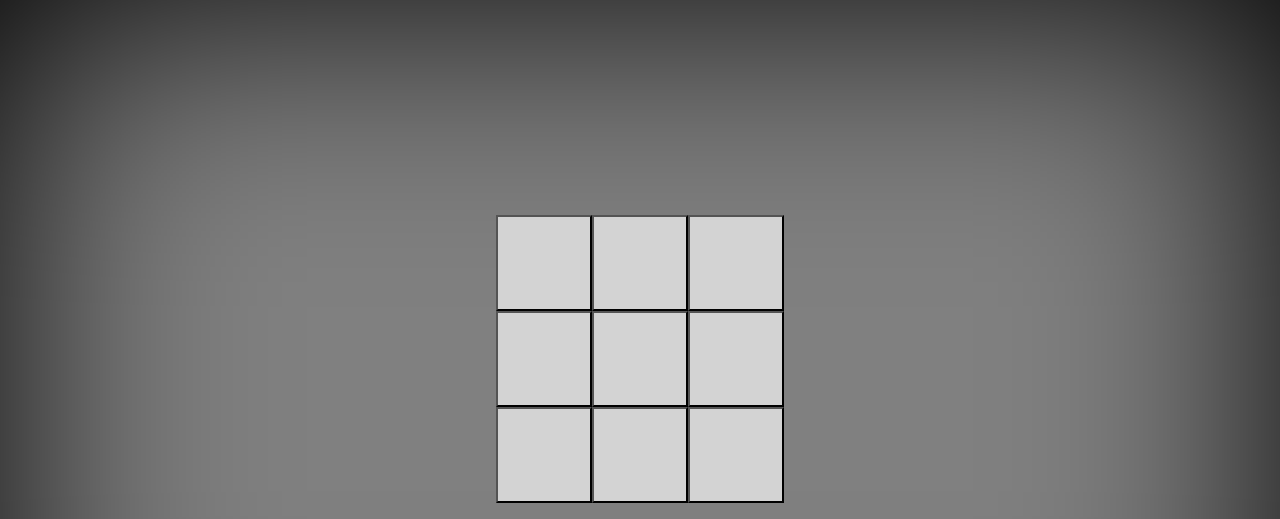
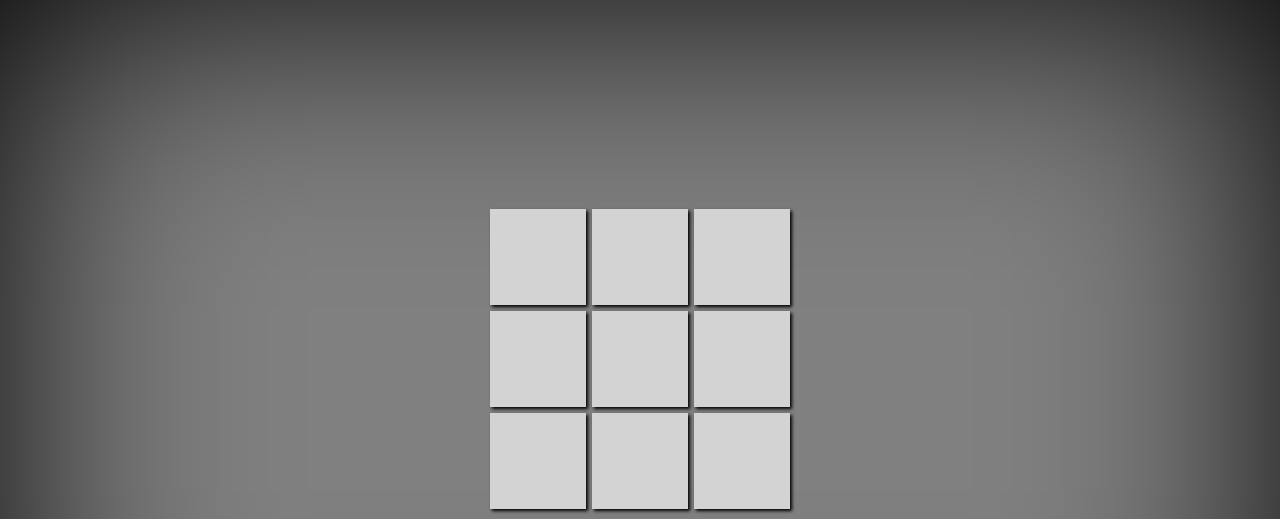
Before and after one commit to dougMR/tic-tac-toe, a plain HTML site: page index.html in a window 1280 px wide. Shown: the top 519 px of the page. Drawn offline with Linux system fonts and the light colour scheme.

Commit message:
changed buttons to divs

```diff
--- a/style.css
+++ b/style.css
@@ -18,7 +18,8 @@ h1 {
     font-style: italic;
 }
 
-#board button {
+#board .button {
+    display: inline-block;
     position: relative;
     font-size: 4rem;
     color: #222;
@@ -30,8 +31,10 @@ h1 {
     vertical-align: middle;
     line-height: 0;
     background-color: lightgrey;
+    margin: 0.2rem;
+    box-shadow: 0.1rem 0.1rem 0.2rem black;
 }
-#board button:after {
+#board .button:after {
     content:"";
     /* pointer-events: none; */
     position:absolute;
@@ -46,6 +49,6 @@ h1 {
     transition: all 1s;
     /* -webkit-transition: opacity 1s; */
 }
-#board button.filled:after {
+#board .button.filled:after {
     opacity: 0;
 }
--- a/tic_tac_toe.js
+++ b/tic_tac_toe.js
@@ -30,11 +30,11 @@ const initHTML = () => {
         colNum = 0;
         for (const col of row) {
             // Give buttons data-row and data-col attributes for targeting them later
-            html += `<button id="b${buttonNum}" data-row="${rowNum}" data-col="${colNum}"  class="${
+            html += `<div class="button" id="b${buttonNum}" data-row="${rowNum}" data-col="${colNum}"  class="${
                 col ? "filled" : ""
             }" onclick="buttonClicked(event)">${
                 col || "&nbsp;&nbsp;"
-            }</button>`;
+            }</div>`;
 
             buttonNum++;
             colNum++;
@@ -55,7 +55,7 @@ const updateHTML = () => {
         colNum = 0;
         for (const col of row) {
             const btn = document.querySelector(
-                `button[data-row="${rowNum}"][data-col="${colNum}"]`
+                `.button[data-row="${rowNum}"][data-col="${colNum}"]`
             );
             btn.innerHTML = col || "&nbsp;&nbsp;";
             // 'filled' class fades in mark
```
